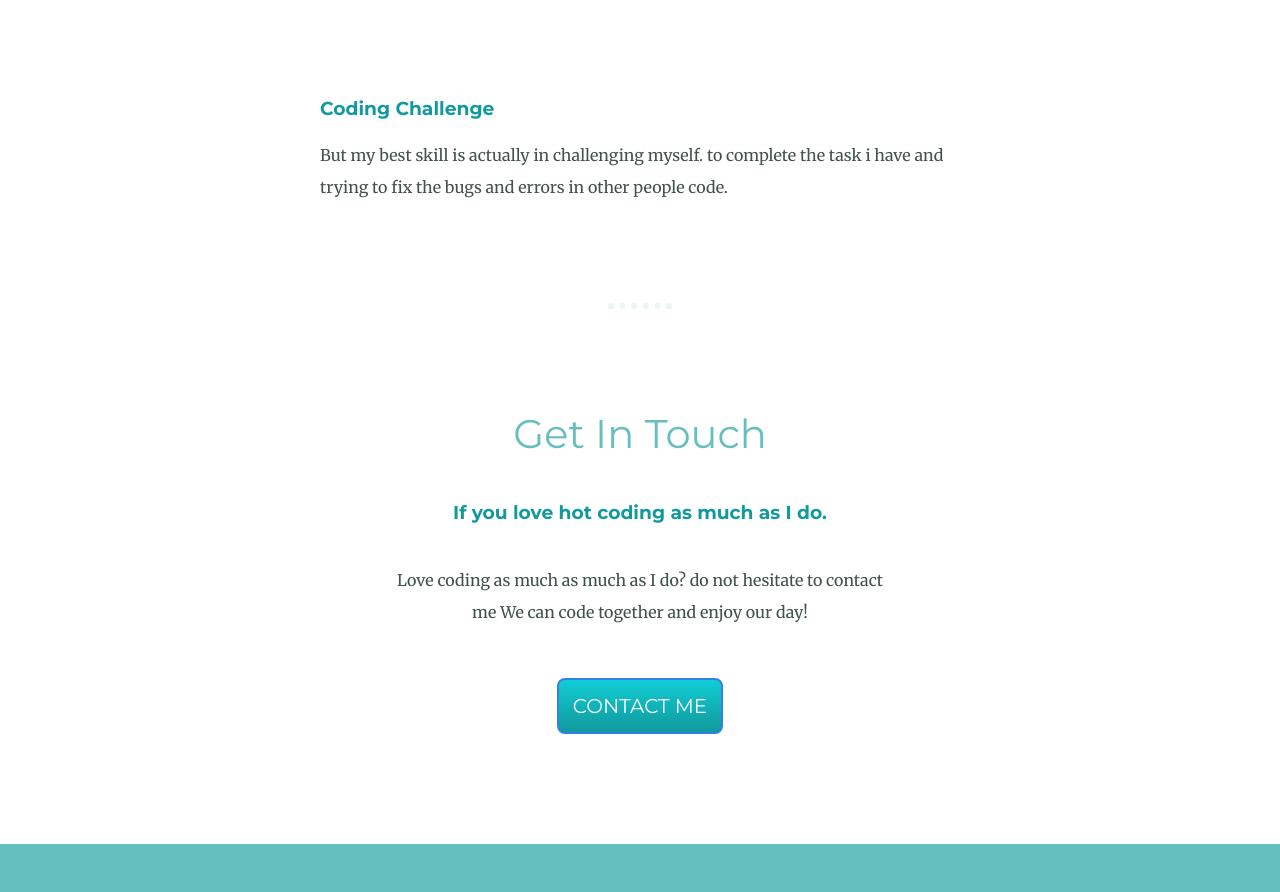
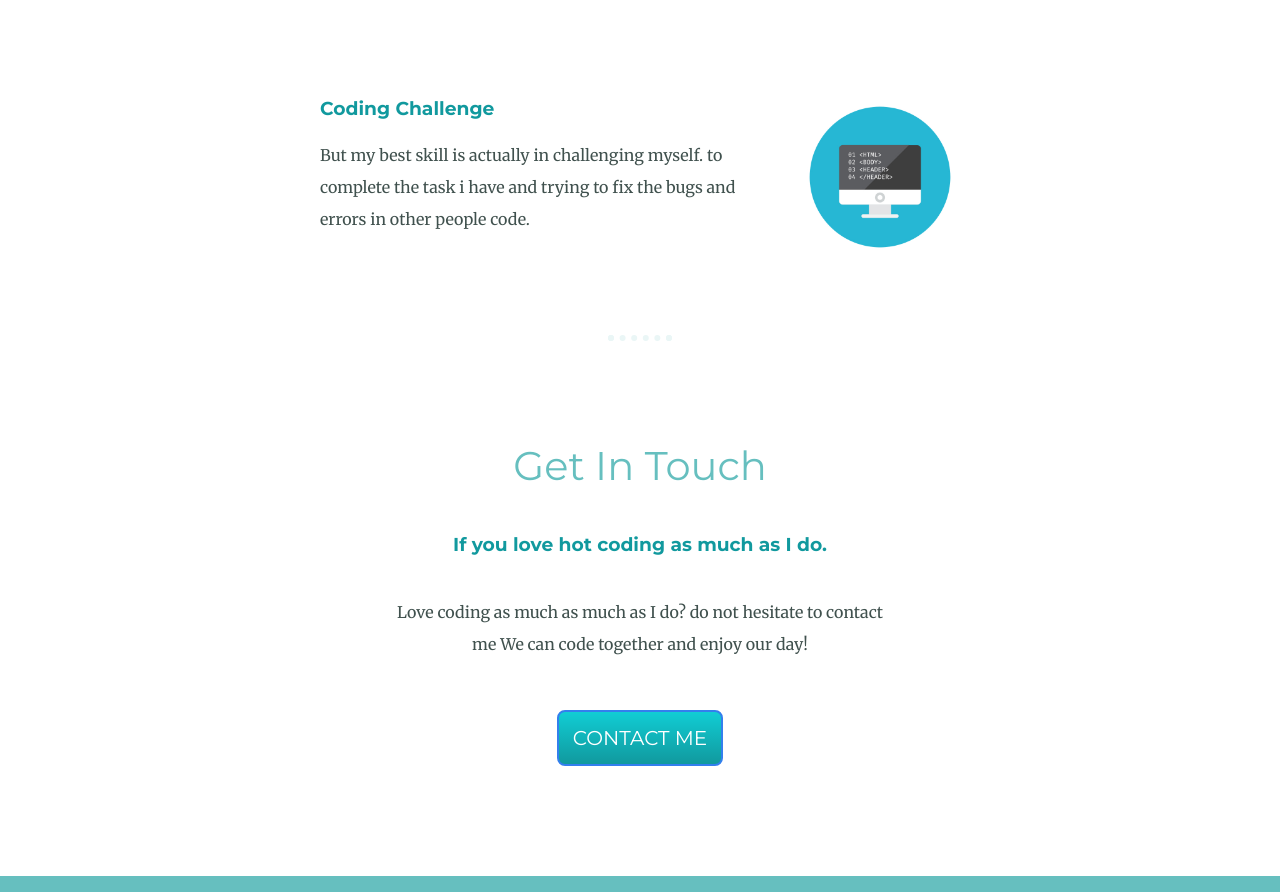
Before and after one commit to eslamwork5643/eslamcv, a plain HTML site: page index.html in a window 1280 px wide. Shown: the part 1747-2639 px from the top of the page. Drawn offline with Linux system fonts and the light colour scheme.

Commit message:
Update index.html

```diff
--- a/index.html
+++ b/index.html
@@ -31,7 +31,7 @@
                 <p class="intro2">I've started learning to code recrntly because I wanted to make my own website and appliction assosiated to it. Over time, I have gained a wealth of experience designing and developing mobile and web applications.</p>
               </div>
               <div class="skill-row">
-                <img class="s-row1" src="images/123.png" alt="">
+                <img class="s-row1" src="123.png" alt="">
                 <h3>Coding Challenge</h3>
                 <p>But my best skill is actually in challenging myself. to complete the task i have and trying to fix the bugs and errors in other people code.</p>
               </div>
```
